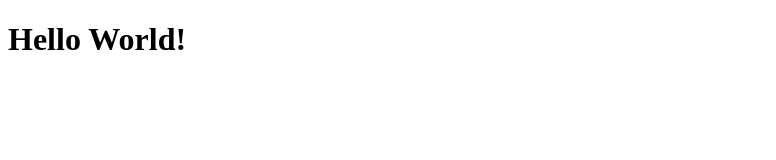
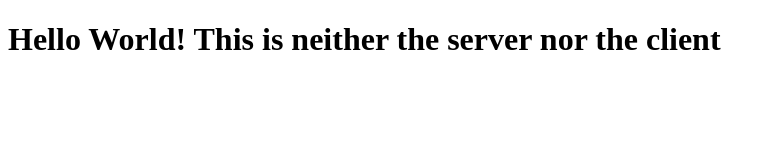
Before and after one commit to Rainandray-netizen/rainandray-netizen.github.io, a plain HTML site: page index.html in a window 1280 px wide. Shown: the whole page, without its empty margins (0-776 px from the left). Drawn offline with Linux system fonts and the light colour scheme.

```diff
--- a/index.html
+++ b/index.html
@@ -7,7 +7,7 @@
 </head>
 <body>
   <h1>
-    Hello World!
+    Hello World! This is neither the server nor the client
   </h1>
 </body>
 </html>
```
Also changed, not shown: server/package.json (renamed from package.json), 3 other files.
